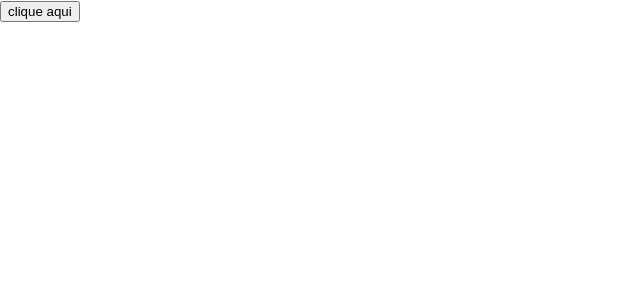
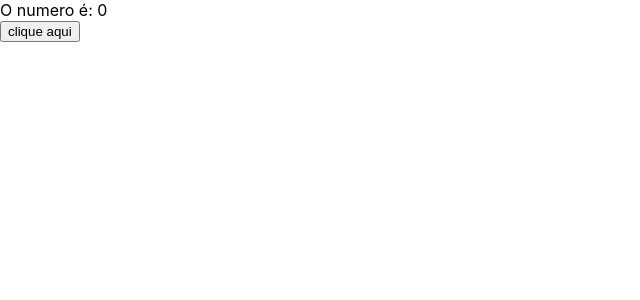
Before and after one commit to Feelps333/primeiroProjetoReact, a React (Vite) app: page / in a window 1280 px wide. Shown: the top 300 px of the page, without its empty margins (0-640 px from the left). Built offline with nearby package versions, Linux system fonts and the light colour scheme.

Commit message:
Salve 002

```diff
--- a/src/App.tsx
+++ b/src/App.tsx
@@ -1,10 +1,16 @@
+import { useState} from 'react';
+
 const App = () => {
+  const [numero, setNumero] = useState(0);
 
   const handleButtonClick = () => {
-    alert("O botão foi clicado!")
+    setNumero(10);
   }
+
   return (
     <div>
+      O numero é: {numero}
+      <br />
       <button onClick={handleButtonClick}>clique aqui</button>
     </div>
   );
```
